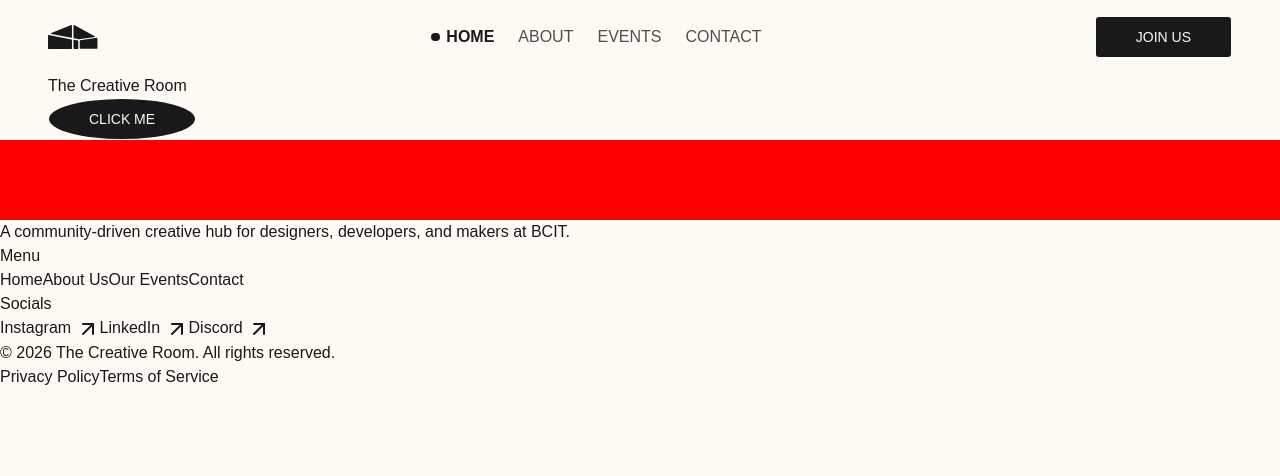
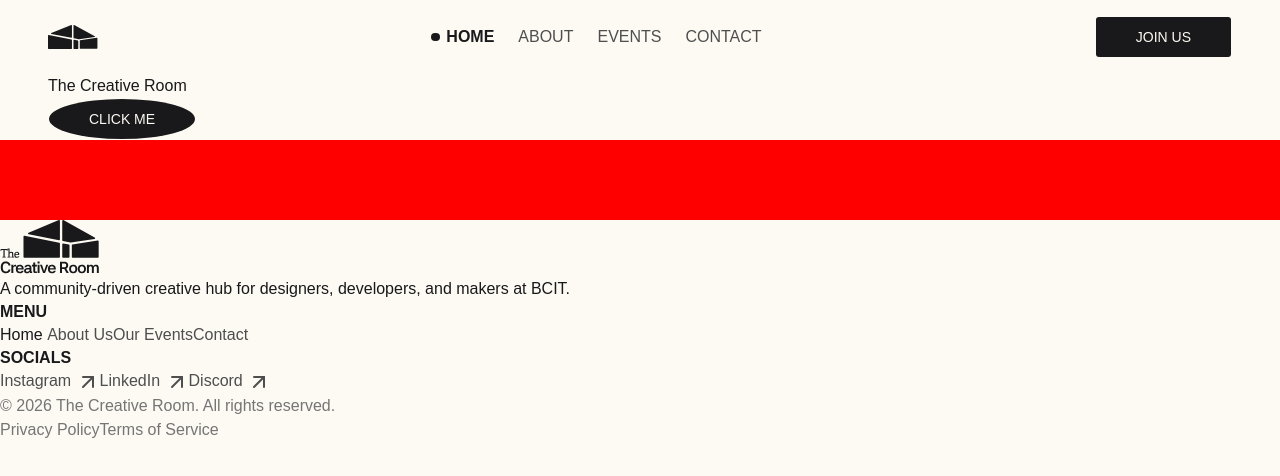
Before and after one commit to Creative-R00m/TheCreativeRoom_Club_Website, a Next.js app: page / in a window 1280 px wide. Shown: the top 476 px of the page. Built offline with nearby package versions, Linux system fonts and the light colour scheme; a web font is replaced by a local one.

Commit message:
style: add text styles

```diff
--- a/src/components/ui/footer.tsx
+++ b/src/components/ui/footer.tsx
@@ -9,39 +9,68 @@ export default function Footer() {
       <div>
         <div>
           <div>
-            {/* logo */}
-            <p>
+            <Image
+              src='/logo_primary.svg'
+              alt='Logo'
+              width={100}
+              height={100}
+            />
+            <p className='type-body'>
               A community-driven creative hub for designers, developers, and
               makers at BCIT.
             </p>
           </div>
           <div>
             <div>
-              <h4>Menu</h4>
-              <Link href='/'>Home</Link>
-              <Link href='/about'>About Us</Link>
-              <Link href='/events'>Our Events</Link>
-              <Link href='/contact'>Contact</Link>
+              <h4 className='type-label uppercase'>Menu</h4>
+              <Link href='/' className='type-body'>
+                Home
+              </Link>{" "}
+              {/* black only when on that page, else gray */}
+              <Link href='/about' className='type-body text-secondary'>
+                About Us
+              </Link>
+              <Link href='/events' className='type-body text-secondary'>
+                Our Events
+              </Link>
+              <Link href='/contact' className='type-body text-secondary'>
+                Contact
+              </Link>
             </div>
             <div>
-              <h4>Socials</h4>
-              <Link href='https://www.instagram.com/thecreativeroomclub/'>
+              <h4 className='type-label uppercase'>Socials</h4>
+              <Link
+                className='type-body text-secondary'
+                href='https://www.instagram.com/thecreativeroomclub/'
+              >
                 Instagram <ArrowUpRight className='inline' />
               </Link>
-              <Link href='https://www.linkedin.com/company/thecreativeroomclub/'>
+              <Link
+                className='type-body text-secondary'
+                href='https://www.linkedin.com/company/thecreativeroomclub/'
+              >
                 LinkedIn <ArrowUpRight className='inline' />
               </Link>
-              <Link href='https://www.facebook.com/thecreativeroomclub/'>
+              <Link
+                className='type-body text-secondary'
+                href='https://www.facebook.com/thecreativeroomclub/'
+              >
                 Discord <ArrowUpRight className='inline' />
               </Link>
             </div>
           </div>
         </div>
         <div>
-          <p>© 2026 The Creative Room. All rights reserved.</p>
+          <p className='type-body text-muted'>
+            © 2026 The Creative Room. All rights reserved.
+          </p>
           <div>
-            <Link href='/privacy-policy'>Privacy Policy</Link>
-            <Link href='/terms-of-service'>Terms of Service</Link>
+            <Link className='type-body text-muted' href='/privacy-policy'>
+              Privacy Policy
+            </Link>
+            <Link className='type-body text-muted' href='/terms-of-service'>
+              Terms of Service
+            </Link>
           </div>
         </div>
       </div>
```
Also changed, not shown: public/logo_primary.svg (added).
